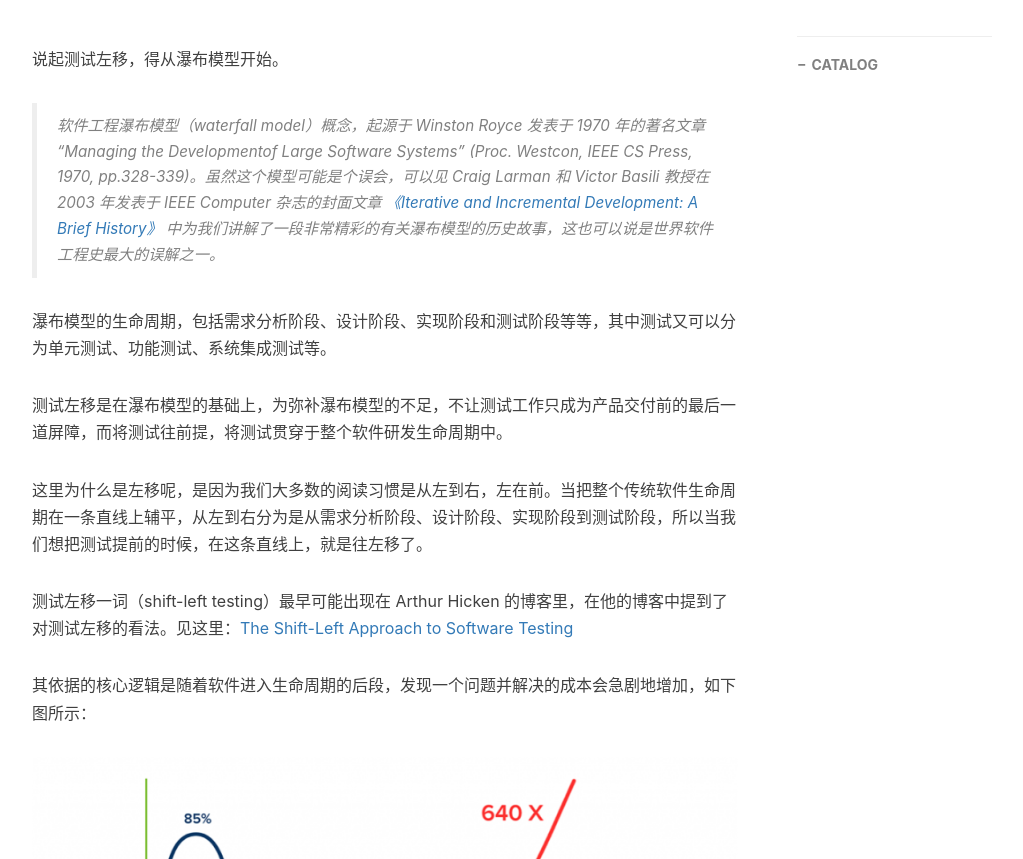
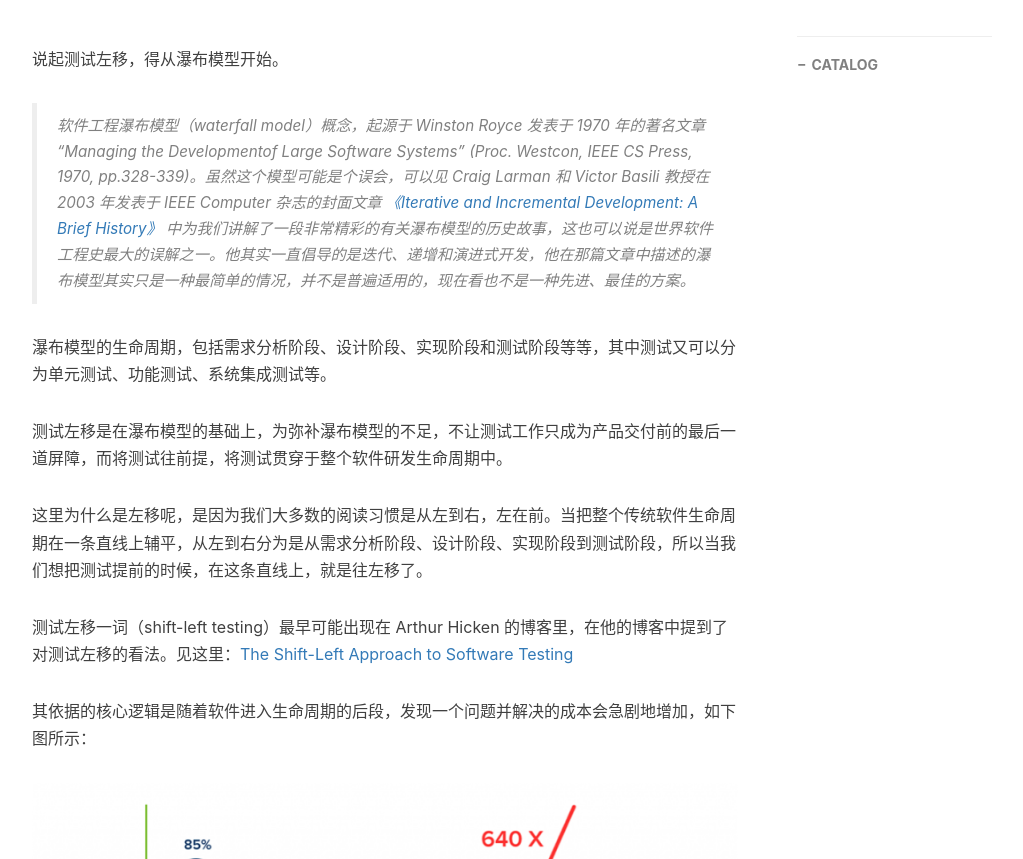
Before and after one commit to phppan/phppan.github.io, a Jekyll site: the page built from _posts/2022-09-10-测试左移到底移了什么.md, in a window 1280 px wide and 900 px high, scrolled down 420 px, cut to the strip 41-900 px from the top of the window. Shown: the whole strip, without its empty margins (233-1256 px from the left). Built offline with Jekyll 4.4.1, drawn with Linux system fonts in a browser that asks for light colours; nearby versions of some CDN libraries; comment, search, counter and statistics services are not loaded.

Commit message:
fix: 优化文案

```diff
--- a/_posts/2022-09-10-测试左移到底移了什么.md
+++ b/_posts/2022-09-10-测试左移到底移了什么.md
@@ -16,7 +16,7 @@
 
 
 说起测试左移，得从瀑布模型开始。
-> 软件工程瀑布模型（waterfall model）概念，起源于 Winston Royce 发表于 1970 年的著名文章 "Managing the Developmentof Large Software Systems" (Proc. Westcon, IEEE CS Press, 1970, pp.328-339)。虽然这个模型可能是个误会，可以见 Craig Larman 和 Victor Basili 教授在 2003 年发表于 IEEE Computer 杂志的封面文章 [《Iterative and Incremental Development: A Brief History》]( https://www.craiglarman.com/wiki/downloads/misc/history-of-iterative-larman-and-basili-ieee-computer.pdf) 中为我们讲解了一段非常精彩的有关瀑布模型的历史故事，这也可以说是世界软件工程史最大的误解之一。
+> 软件工程瀑布模型（waterfall model）概念，起源于 Winston Royce 发表于 1970 年的著名文章 "Managing the Developmentof Large Software Systems" (Proc. Westcon, IEEE CS Press, 1970, pp.328-339)。虽然这个模型可能是个误会，可以见 Craig Larman 和 Victor Basili 教授在 2003 年发表于 IEEE Computer 杂志的封面文章 [《Iterative and Incremental Development: A Brief History》]( https://www.craiglarman.com/wiki/downloads/misc/history-of-iterative-larman-and-basili-ieee-computer.pdf) 中为我们讲解了一段非常精彩的有关瀑布模型的历史故事，这也可以说是世界软件工程史最大的误解之一。他其实一直倡导的是迭代、递增和演进式开发，他在那篇文章中描述的瀑布模型其实只是一种最简单的情况，并不是普遍适用的，现在看也不是一种先进、最佳的方案。
 
 
 瀑布模型的生命周期，包括需求分析阶段、设计阶段、实现阶段和测试阶段等等，其中测试又可以分为单元测试、功能测试、系统集成测试等。
```
Also changed, not shown: img/post/2022/left.jpg (added), img/post/2022/left.webp (deleted).
